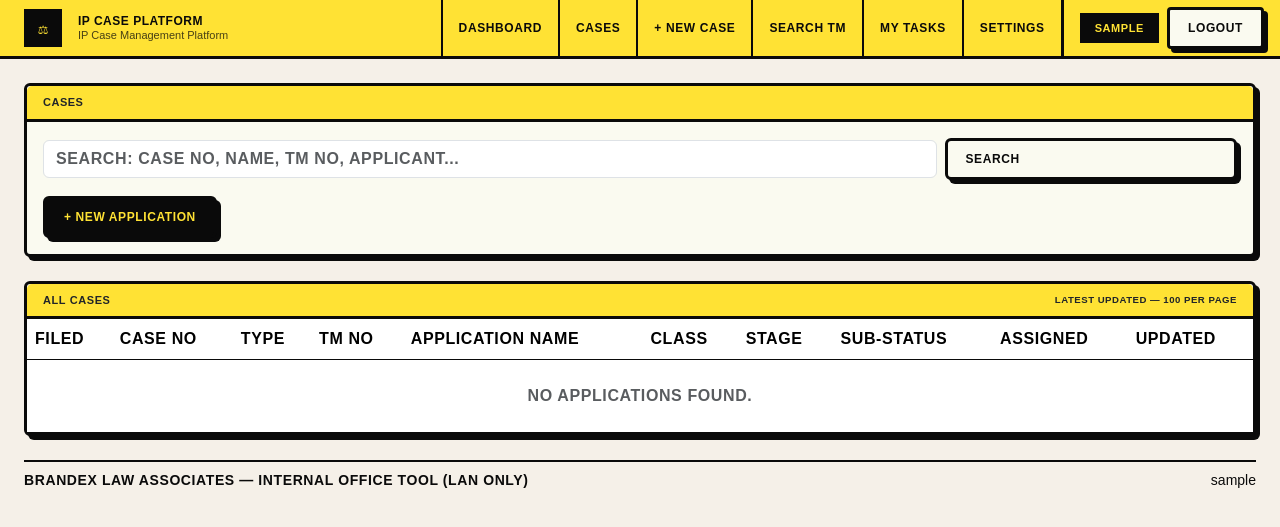
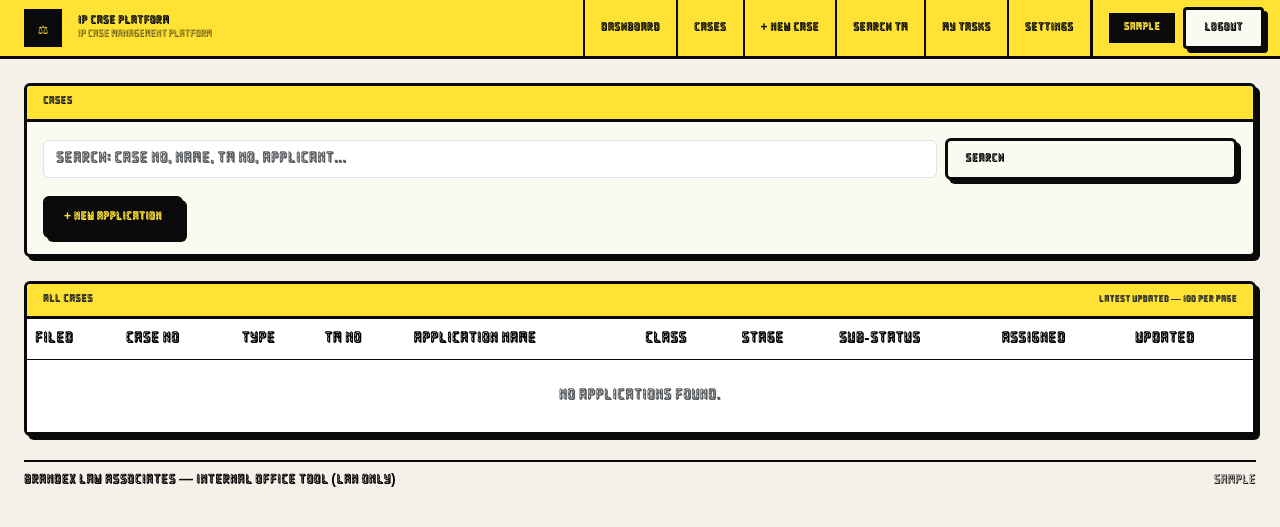
Before and after one commit to 0utLawzz/DS-Brandex, a Django app: page /applications/ in a window 1280 px wide. Shown: the top 527 px of the page. Run offline with Django 5.2, Linux system fonts and the light colour scheme; the visitor is signed in with stand-in values (Sample User, id 1); data comes from the database, SQL or seed files in the repository; data that the repository does not hold is empty; some web fonts are replaced.

Commit message:
Fix font URL to use relative path in CSS

```diff
--- a/cases/static/cases/brandex.css
+++ b/cases/static/cases/brandex.css
@@ -21,7 +21,7 @@
 
 @font-face {
   font-family: 'FakeHope';
-  src: url('{% static "cases/fonts/FakeHope.ttf" %}') format('truetype');
+  src: url('fonts/FakeHope.ttf') format('truetype');
   font-weight: normal;
   font-style: normal;
 }
```
